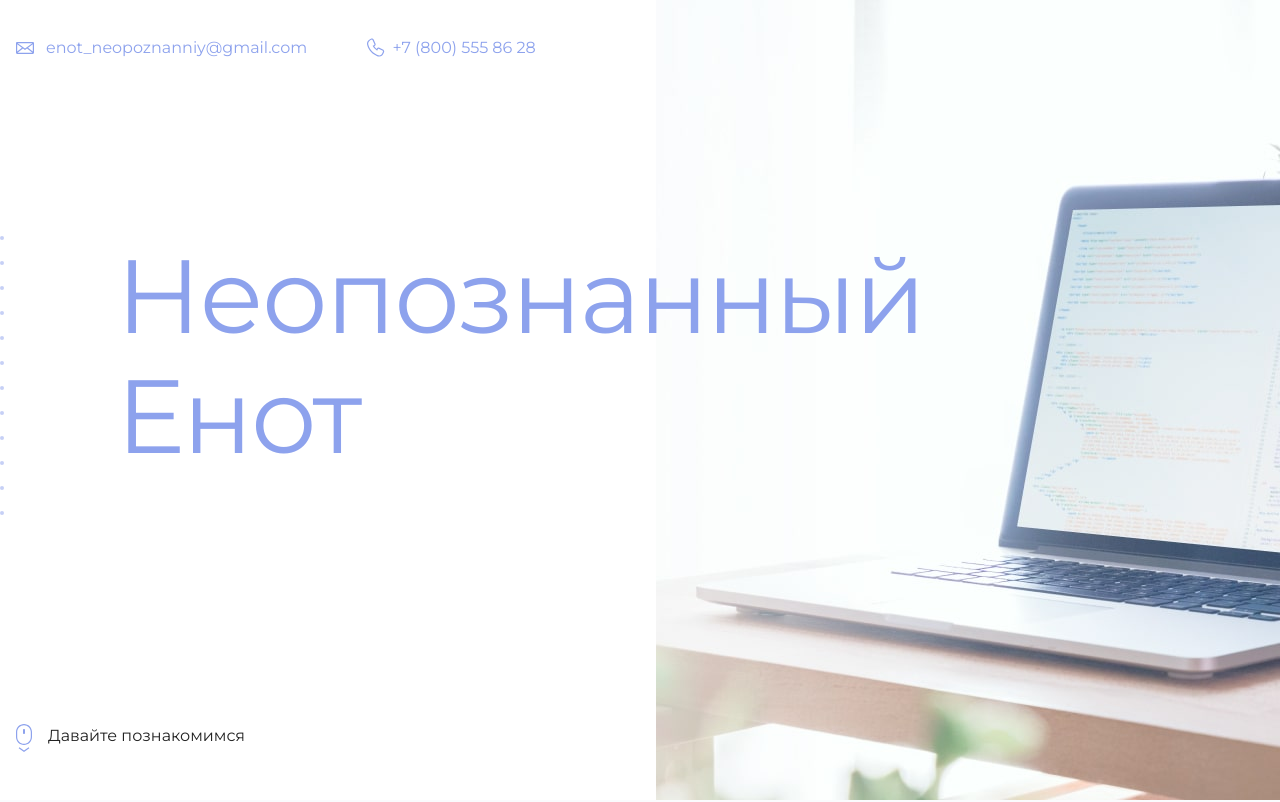
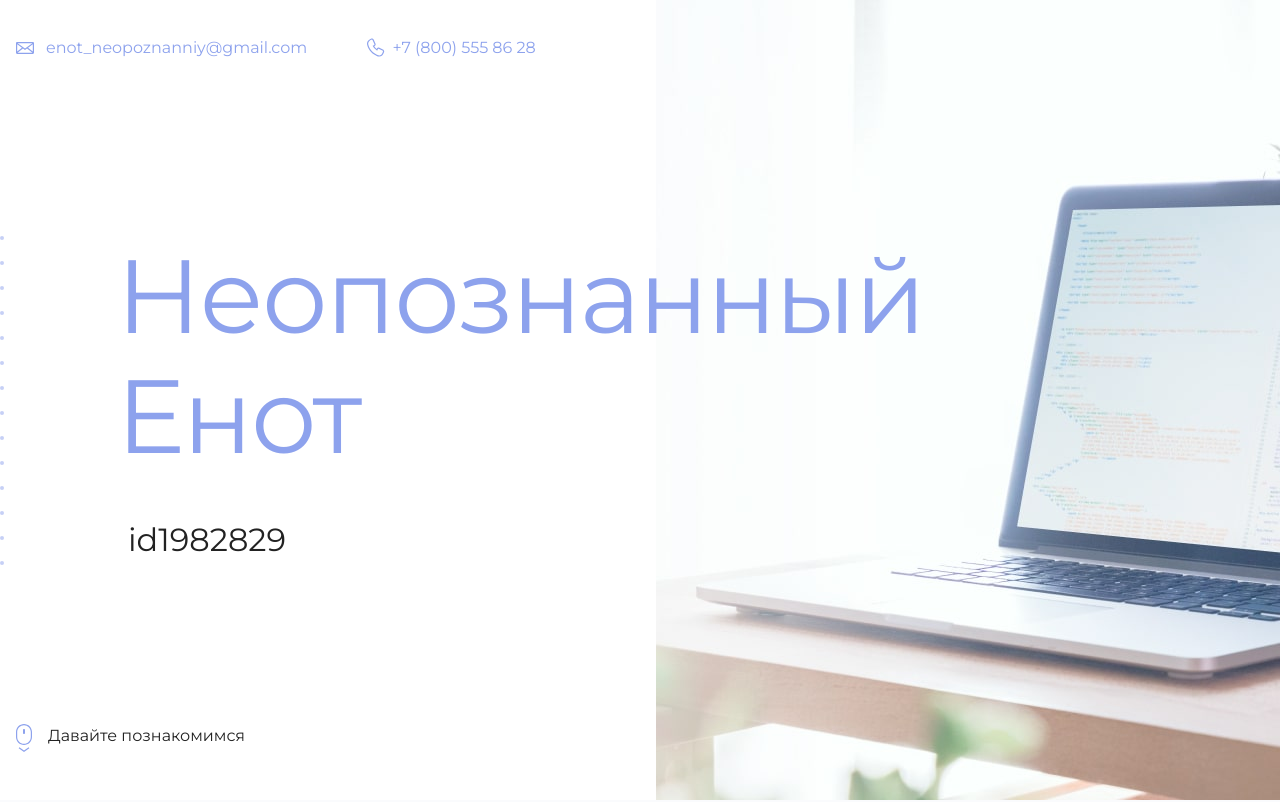
Before and after one commit to Velzewnul/my-site, a plain HTML site: page my-site/index.html in a window 1280 px wide. Shown: the top 802 px of the page. Drawn offline with Linux system fonts and the light colour scheme.

Commit message:
Добавил ид на лендинге

```diff
--- a/my-site/index.html
+++ b/my-site/index.html
@@ -19,7 +19,7 @@
       <section class="hero-image">
         <div class="container">
           <h1 class="heading">Неопознанный Енот</h1>
-          <p><!-- Тут ваш id на сайте Академии --></p>
+          <p>id1982829</p>
         </div>
       </section>
 
```
